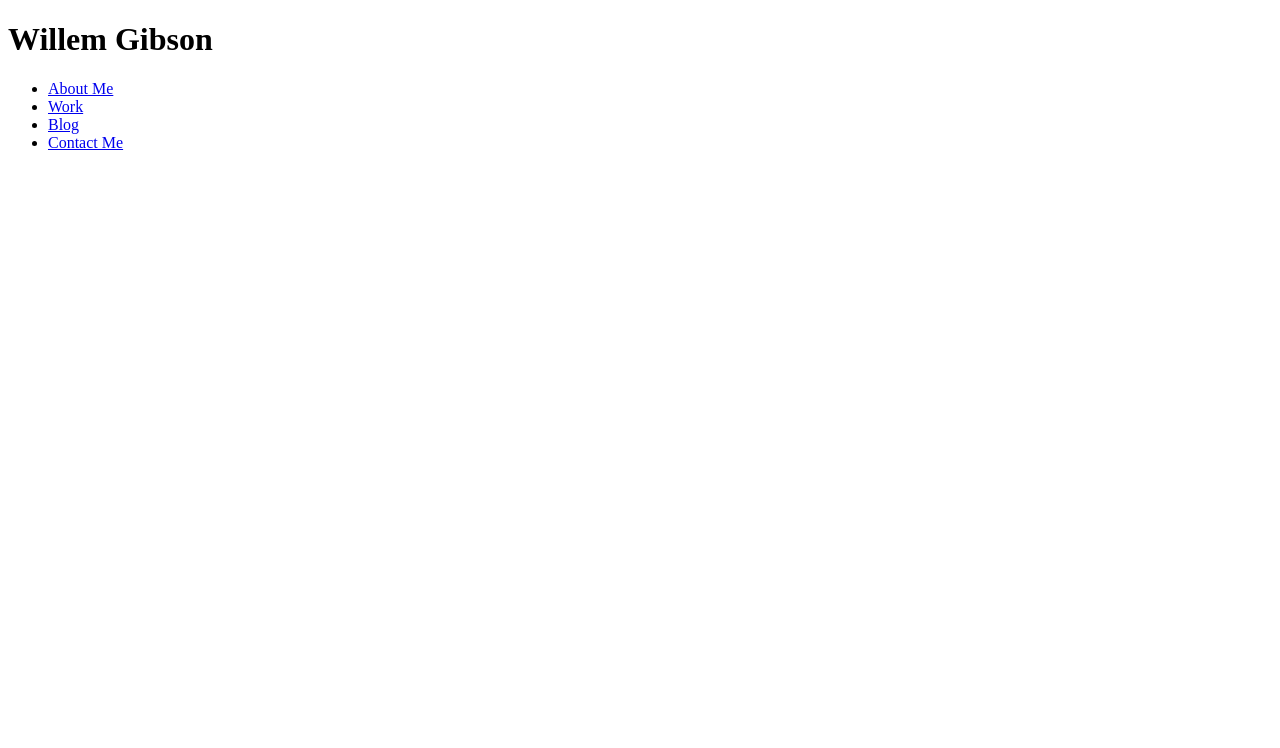
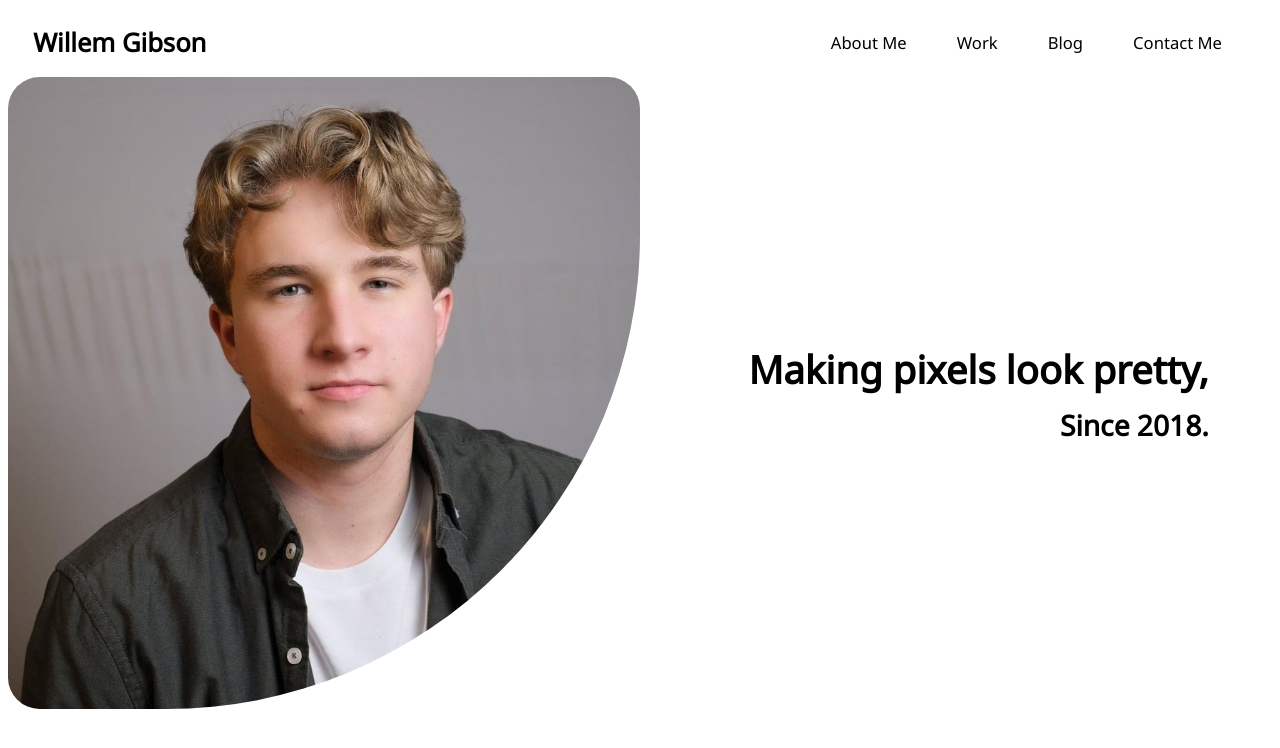
Before and after one commit to WillemGibson/T1A2_Portfolio, a plain HTML site: page index.html in a window 1280 px wide. Drawn offline with Linux system fonts and the light colour scheme.

Commit message:
Completed header and banner (w/ styling) for home page

```diff
--- /dev/null
+++ b/Styles/index.scss
@@ -0,0 +1,78 @@
+body {
+    font-family: 'Noto Sans', sans-serif;
+    overflow: hidden;
+
+    header {
+        display: flex;
+        flex-direction: row;
+        justify-content: space-between;
+        align-items: center;
+
+        .logo {
+            display: flex;
+            flex-direction: column;
+            padding-left: 2%;
+
+            h1 {
+                font-size: 2vw;
+            }
+        }
+
+        nav {
+            ul {
+                display: flex;
+                flex-direction: row;
+                list-style: none;
+
+                li {
+                    padding-right: 50px;
+
+                    a {
+                        text-decoration: none;
+                        color: black;
+                        font-size: 1.3vw;
+                    }
+                }
+            }
+        }
+    }
+
+    main {
+        .banner {
+            display: flex;
+            flex-direction: row;
+
+            #banPhoto {
+                width: 50%;
+                border-bottom-right-radius: 75%;
+                border-bottom-left-radius: 5%;
+                border-top-right-radius: 5%;
+                border-top-left-radius: 5%;
+            }
+
+            .banText {
+                width: 100%;
+                display: flex;
+                flex-direction: column;
+                justify-content: center;
+                align-items: flex-end;
+                padding-right: 5%;
+
+                #banHeading {
+                    font-size: 3vw;
+                    padding-bottom: 2%;
+                    margin: 0%;
+                }
+
+                #banSubHeading {
+                    font-size: 2.2vw;
+                    margin: 0%;
+                }
+            }
+        }
+    }
+
+    footer {
+
+    }
+}
--- a/index.html
+++ b/index.html
@@ -4,11 +4,16 @@
     <meta charset="UTF-8">
     <meta name="viewport" content="width=device-width, initial-scale=1.0">
     <title>Willem Gibson</title>
+
+    <link rel="stylesheet" href="./Styles/index.css">
+    <link rel="preconnect" href="https://fonts.googleapis.com">
+<link rel="preconnect" href="https://fonts.gstatic.com" crossorigin>
+<link href="https://fonts.googleapis.com/css2?family=Noto+Sans" rel="stylesheet">
 </head>
 <body>
     <header>
         <div class="logo">
-            <h1 id="">Willem Gibson</h1>
+            <h1 id="title">Willem Gibson</h1>
         </div>
         <nav class="navbar">
             <ul>
@@ -19,7 +24,15 @@
               </ul>
         </nav>
     </header>
-    <main></main>
+    <main>
+        <div class="banner">
+            <img id="banPhoto" src="resources/images/headshot.jpeg" alt="Photo of me">
+            <div class="banText">
+                <h1 id="banHeading">Making pixels look pretty,</h1>
+                <h2 id="banSubHeading">Since 2018.</h2>
+            </div>
+        </div>
+    </main>
     <footer></footer>
 </body>
 </html>
```
Also changed, not shown: Styles/index.css (added), resources/images/headshot.jpeg (added), 1 other file.
